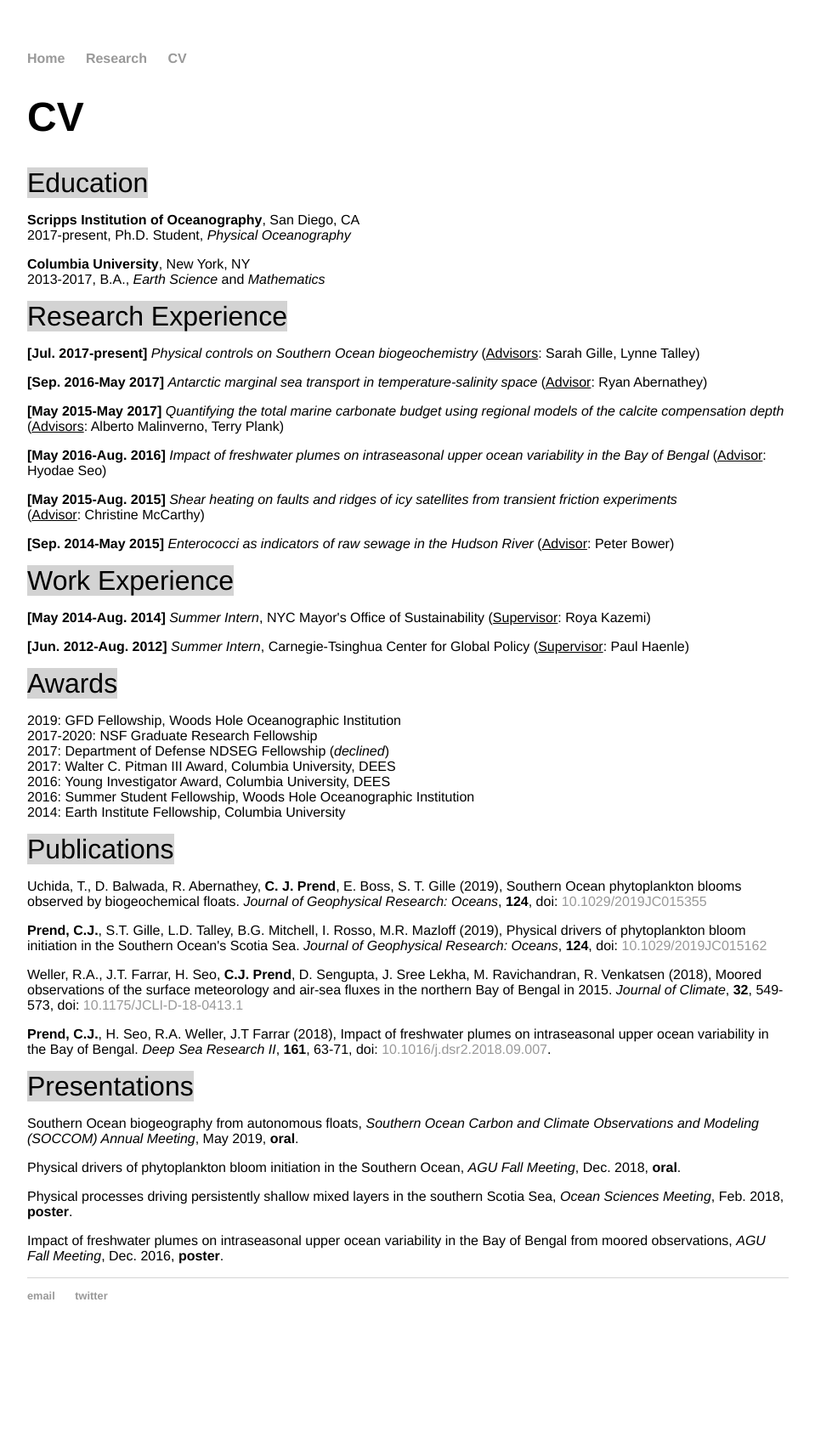
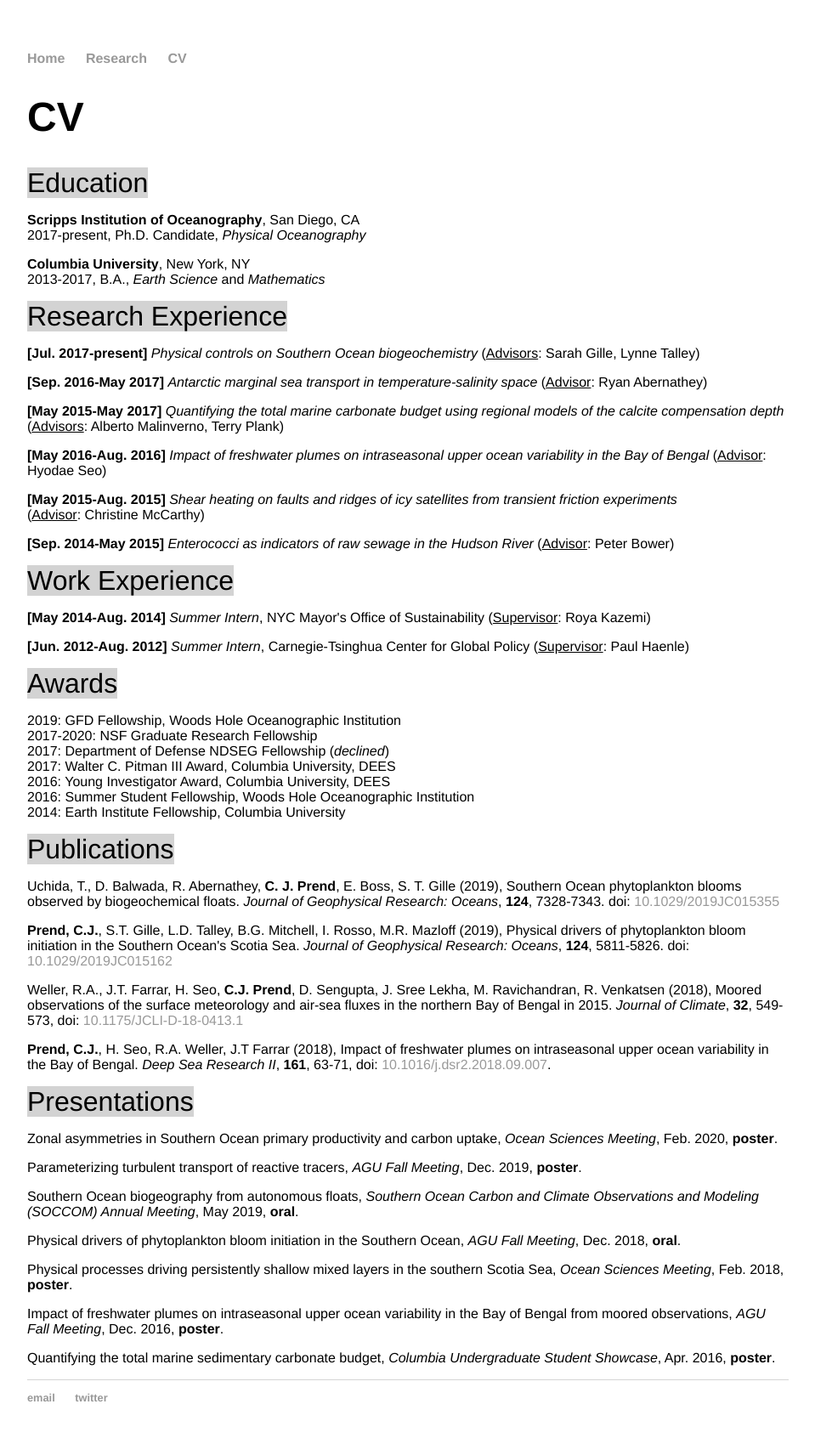
Before and after one commit to cprend/cprend.github.io, a Jekyll site: the page cv/index.html, which Jekyll copies as it is, in a window 1280 px wide. Shown: the whole page at 85% size, without its empty margins (160-1119 px from the left). Built offline with Jekyll 4.4.1, drawn with Linux system fonts in a browser that asks for light colours; before the commit the page ends 1592 px from its top, so only the background shows below that.

Commit message:
Update index.html

```diff
--- a/cv/index.html
+++ b/cv/index.html
@@ -19,7 +19,7 @@
 	<h1>CV</h1>
 		<p1>Education</p1>
 		<p><b>Scripps Institution of Oceanography</b>, San Diego, CA<br/>
-		2017-present, Ph.D. Student, <em>Physical Oceanography</em></p>
+		2017-present, Ph.D. Candidate, <em>Physical Oceanography</em></p>
 		<p><b>Columbia University</b>, New York, NY<br/>
 		2013-2017, B.A., <em>Earth Science</em> and <em>Mathematics</em></p>
 		<p1>Research Experience</p1>
@@ -45,20 +45,23 @@
 		2014: Earth Institute Fellowship, Columbia University</p>
 		<p1>Publications</p1>
 		<p>Uchida, T., D. Balwada, R. Abernathey, <b>C. J. Prend</b>, E. Boss, S. T. Gille (2019), Southern Ocean phytoplankton blooms observed by biogeochemical floats.
-		<em>Journal of Geophysical Research: Oceans</em>, <b>124</b>, doi: <a href="https://agupubs.onlinelibrary.wiley.com/doi/full/10.1029/2019JC015355">10.1029/2019JC015355</a></p>
+		<em>Journal of Geophysical Research: Oceans</em>, <b>124</b>, 7328-7343. doi: <a href="https://agupubs.onlinelibrary.wiley.com/doi/full/10.1029/2019JC015355">10.1029/2019JC015355</a></p>
 		<p><b>Prend, C.J.</b>, S.T. Gille, L.D. Talley, B.G. Mitchell, I. Rosso, M.R. Mazloff (2019), Physical drivers of phytoplankton bloom initiation in the Southern Ocean's
-		Scotia Sea. <em>Journal of Geophysical Research: Oceans</em>, <b>124</b>, doi: <a href="https://agupubs.onlinelibrary.wiley.com/doi/full/10.1029/2019JC015162">10.1029/2019JC015162</a></p>
+		Scotia Sea. <em>Journal of Geophysical Research: Oceans</em>, <b>124</b>, 5811-5826. doi: <a href="https://agupubs.onlinelibrary.wiley.com/doi/full/10.1029/2019JC015162">10.1029/2019JC015162</a></p>
 		<p>Weller, R.A., J.T. Farrar, H. Seo, <b>C.J. Prend</b>, D. Sengupta, J. Sree Lekha, M. Ravichandran, R. Venkatsen (2018), Moored observations of the surface meteorology
 		and air-sea fluxes in the northern Bay of Bengal in 2015. <em>Journal of Climate</em>, <b>32</b>, 549-573, doi: <a href="https://journals.ametsoc.org/doi/abs/10.1175/JCLI-D-18-0413.1">10.1175/JCLI-D-18-0413.1</a></p>
 		<p><b>Prend, C.J.</b>, H. Seo, R.A. Weller, J.T Farrar (2018), Impact of freshwater plumes on intraseasonal
 		upper ocean variability in the Bay of Bengal. <em>Deep Sea Research II</em>, <b>161</b>, 63-71, doi: <a href="https://www.sciencedirect.com/science/article/pii/S0967064517304010?via%3Dihub">10.1016/j.dsr2.2018.09.007</a>.</p>
 		<p1>Presentations</p1>
+		<p>Zonal asymmetries in Southern Ocean primary productivity and carbon uptake, <em>Ocean Sciences Meeting</em>, Feb. 2020, <b>poster</b>.</p>
+		<p>Parameterizing turbulent transport of reactive tracers, <em>AGU Fall Meeting</em>, Dec. 2019, <b>poster</b>.</p>
 		<p>Southern Ocean biogeography from autonomous floats, <em>Southern Ocean Carbon and Climate Observations and Modeling (SOCCOM) Annual Meeting</em>, May 2019, <b>oral</b>.</p>
 		<p>Physical drivers of phytoplankton bloom initiation in the Southern Ocean, <em>AGU Fall Meeting</em>, Dec. 2018, <b>oral</b>.</p>
 		<p>Physical processes driving persistently shallow mixed layers in the southern Scotia Sea,
 			<em>Ocean Sciences Meeting</em>, Feb. 2018, <b>poster</b>.</p>
 		<p>Impact of freshwater plumes on intraseasonal upper ocean variability in the Bay of Bengal from moored observations,
 			<em>AGU Fall Meeting</em>, Dec. 2016, <b>poster</b>.</p>
+		<p>Quantifying the total marine sedimentary carbonate budget, <em>Columbia Undergraduate Student Showcase</em>, Apr. 2016, <b>poster</b>.</p>
 </div><!-- /.blurb -->
 
 			</div><!-- /.container -->
```
